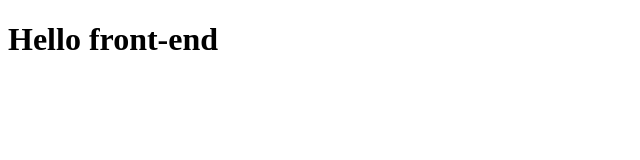
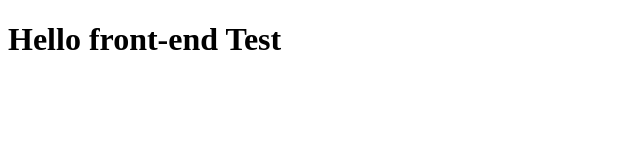
Before and after one commit to dave-frontdev/fcc-practice, a plain HTML site: page index.html in a window 1280 px wide. Shown: the whole page, without its empty margins (0-640 px from the left). Drawn offline with Linux system fonts and the light colour scheme.

Commit message:
Any commit message

```diff
--- a/index.html
+++ b/index.html
@@ -1 +1 @@
-<!doctype html><title>FCC Practice</title><h1>Hello front-end</h1>
+<!doctype html><title>FCC Practice</title><h1>Hello front-end Test</h1>
```
